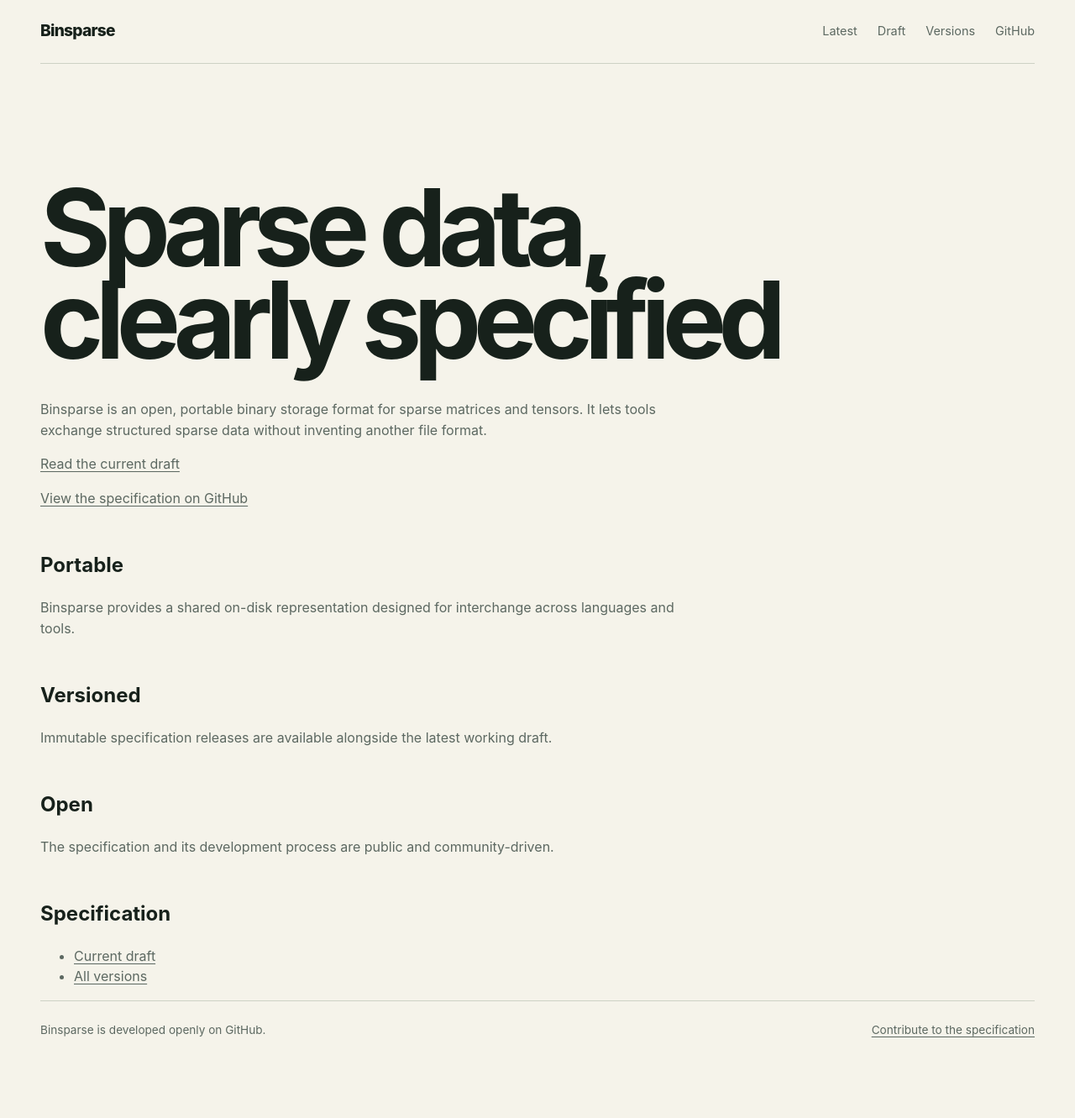
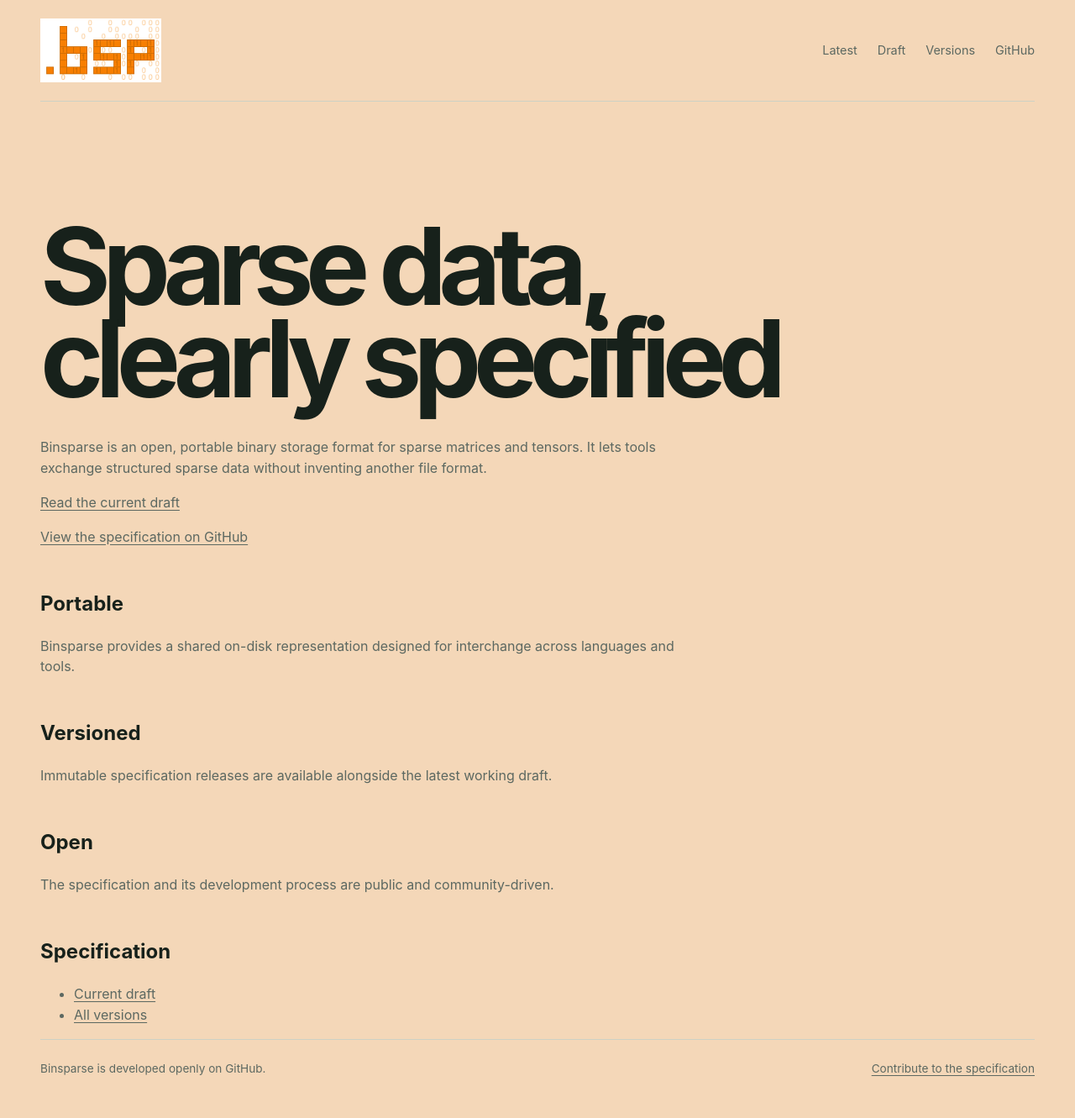
Before and after one commit to Binsparse/binsparse.github.io, a Jekyll site: the page built from site/index.md, in a window 1280 px wide. Shown: the whole page at 84% size. Built offline with Jekyll 4.4.1, drawn with Linux system fonts in a browser that asks for light colours; before the commit the page ends 1285 px from its top, so only the background shows below that.

Commit message:
change logo

```diff
--- a/site/_layouts/default.html
+++ b/site/_layouts/default.html
@@ -9,7 +9,9 @@
   </head>
   <body{% if page.body_class %} class="{{ page.body_class }}"{% endif %}>
     <header class="site-header">
-      <a class="wordmark" href="{{ '/' | relative_url }}">Binsparse</a>
+      <a class="wordmark" href="{{ '/' | relative_url }}" aria-label="Binsparse home">
+        <img src="{{ '/assets/images/logo.png' | relative_url }}" alt="Binsparse">
+      </a>
       <nav aria-label="Primary navigation">
         {% if site.data.versions.latest_stable %}
         <a href="{{ '/versions/' | append: site.data.versions.latest_stable | append: '/' | relative_url }}">Latest</a>
--- a/site/assets/css/main.css
+++ b/site/assets/css/main.css
@@ -1,7 +1,7 @@
 :root {
   --ink: #17211b;
   --muted: #5c6861;
-  --paper: #f5f3ea;
+  --paper: #f4d7b8;
   --line: #cdd1c5;
 }
 
@@ -29,10 +29,15 @@
 }
 
 .wordmark {
-  font-size: 1.2rem;
-  font-weight: 800;
-  letter-spacing: -0.04em;
+  display: inline-flex;
+  flex: 0 0 auto;
   text-decoration: none;
+}
+
+.wordmark img {
+  display: block;
+  height: auto;
+  width: 9rem;
 }
 
 nav { display: flex; gap: 1.5rem; }
@@ -69,6 +74,8 @@
 
 @media (max-width: 42rem) {
   body { padding: 0 1.1rem; }
+  .site-header { gap: 1rem; flex-wrap: wrap; }
+  .wordmark img { width: 6.5rem; }
   nav { gap: 0.8rem; }
   footer { gap: 1rem; flex-direction: column; }
 }
```
Also changed, not shown: site/assets/images/logo.png (added).
